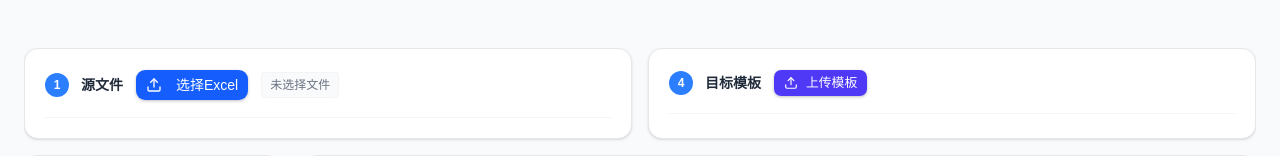
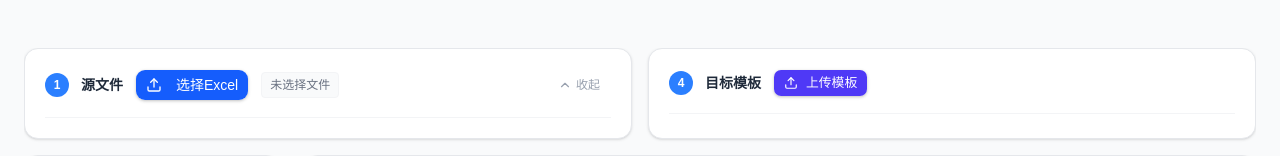
Before and after one commit to vhjihuang/smart--sheet-mate, a React (Vite) app: page / in a window 1280 px wide. Shown: the top 156 px of the page. Built offline with nearby package versions, Linux system fonts and the light colour scheme.

Commit message:
feat(ui): add collapse button for config panel in expanded layout

```diff
--- a/src/App.tsx
+++ b/src/App.tsx
@@ -134,6 +134,15 @@ function App() {
                       </Button>
                     </>
                   )}
+                  <Button
+                    variant="ghost"
+                    size="sm"
+                    onClick={() => setIsConfigCollapsed(true)}
+                    className="text-gray-400 hover:text-gray-600 h-8 ml-auto text-xs gap-1"
+                    title="收起配置面板"
+                  >
+                    <ChevronUp size={14} /> 收起
+                  </Button>
                 </div>
                 {rows.length > 0 && (
                   <div className="pt-4">
```
